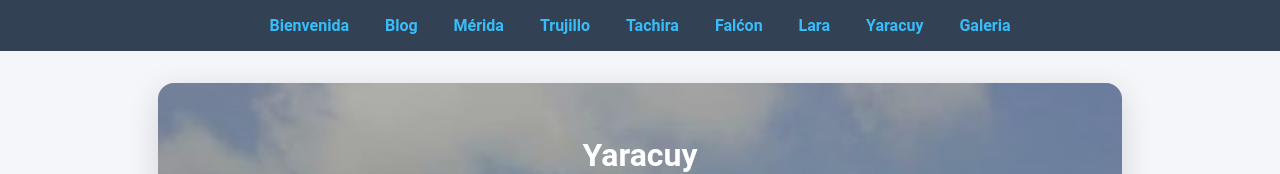
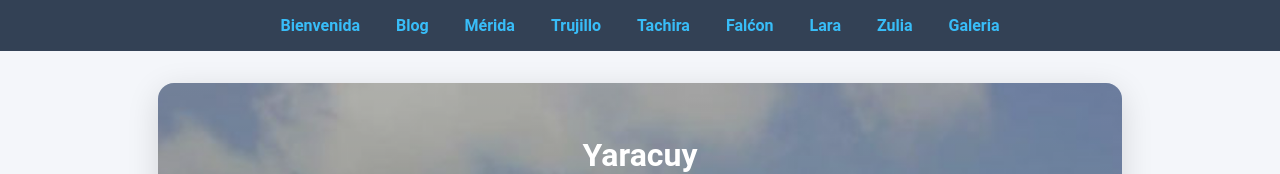
Before and after one commit to wflores87/pesebre, a plain HTML site: page Yaracuy.html in a window 1280 px wide. Shown: the top 174 px of the page. Drawn offline with Linux system fonts and the light colour scheme.

```diff
--- a/Yaracuy.html
+++ b/Yaracuy.html
@@ -15,7 +15,7 @@
         <a href="Tachira.html">Tachira</a>
         <a href="Falcon.html">Falćon</a>
         <a href="Lara.html">Lara</a>
-        <a href="Yaracuy.html">Yaracuy</a>
+        <a href="Zulia.html">Zulia</a>
         <a href="Galeria.html">Galeria</a>
     </nav>
     <div class="container">
```
